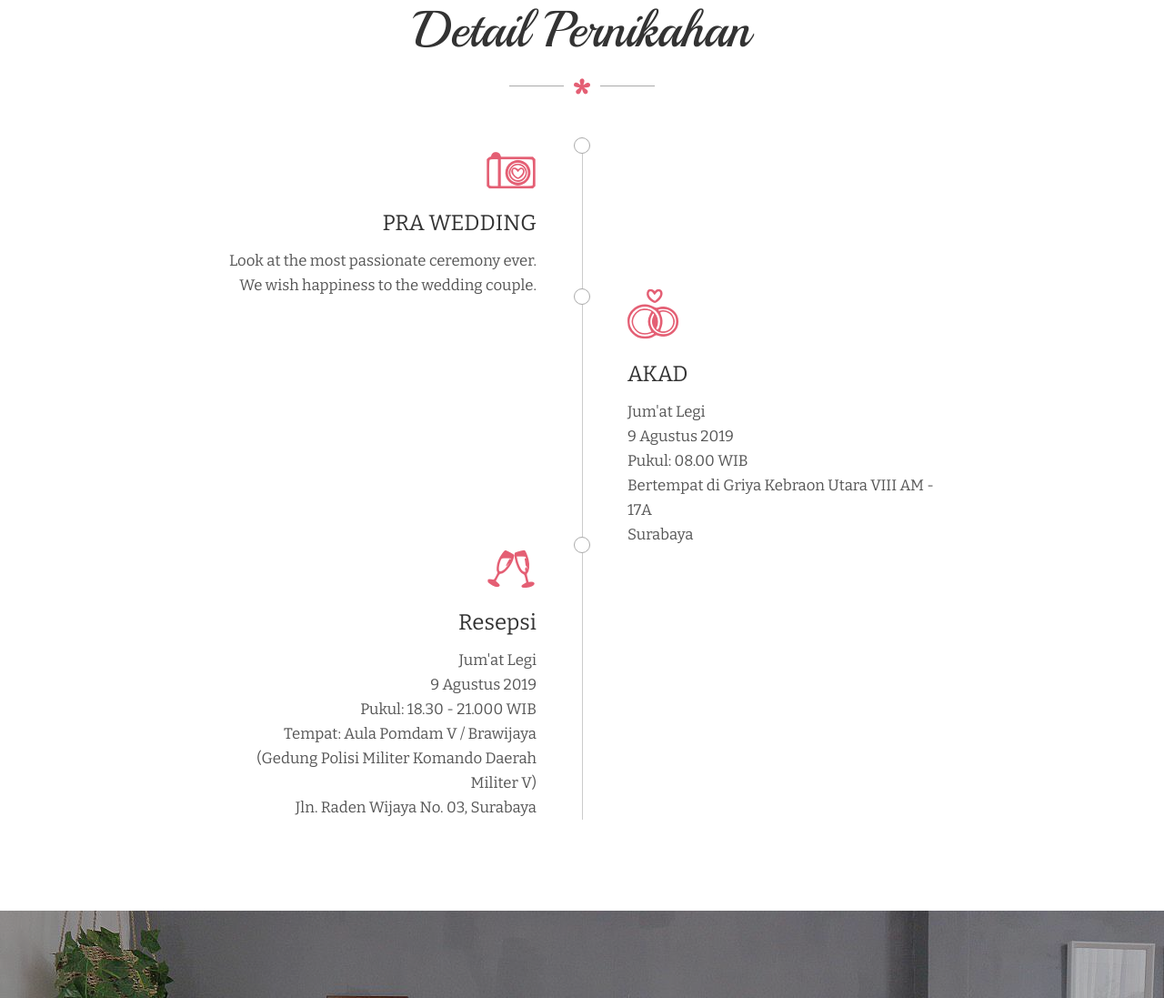
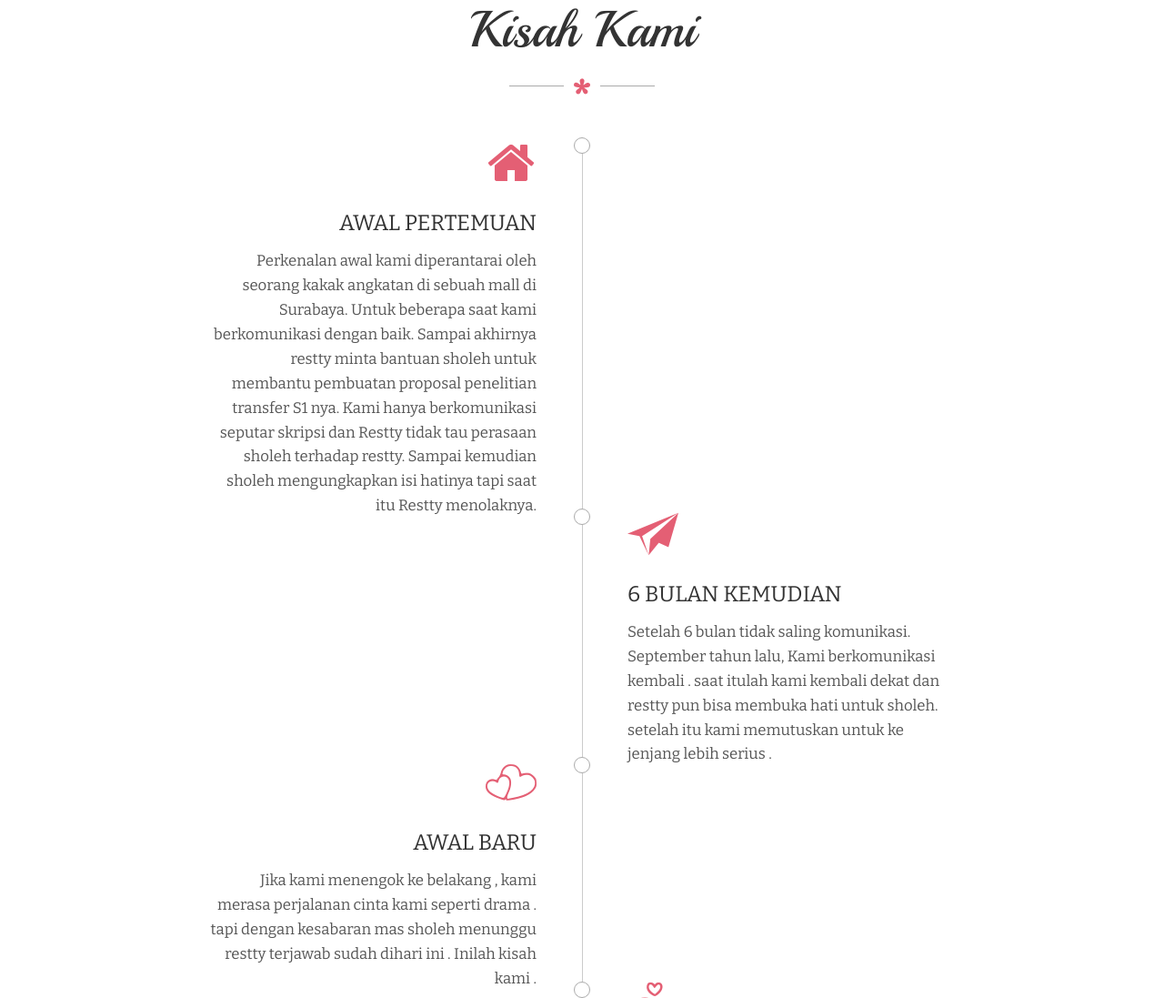
Before and after one commit to sholeh-and-restty-wedding/wedding, a plain HTML site: page index.html in a window 1280 px wide. Shown: the part 1795-2892 px from the top of the page at 91% size. Drawn offline with nearby package versions, Linux system fonts and the light colour scheme; some packages are replaced by stand-ins of ours.

Commit message:
our story

```diff
--- a/01-homepage/css/styles.css
+++ b/01-homepage/css/styles.css
@@ -277,7 +277,7 @@ header .main-menu li.drop-down a.mouseover + ul.drop-down-menu{ display: block;
 --------------------------------- */
 
 .counter-area{ position: relative; z-index: 1;
-	background-image: url(../../images/counter-1-1600x600.jpg); background-size: cover; color: #fff; }
+	background-image: url(../../real-image/11.jpeg); background-size: cover; color: #fff; }
 
 .counter-area:after{ content:''; position: absolute; top: 0; bottom: 0; left: 0; right: 0;
 	z-index: -1; background: rgba(0,0,0,.3); }
--- a/index.html
+++ b/index.html
@@ -107,16 +107,30 @@
 				<div class="col-sm-10">
 
 					<div class="heading">
-						<h2 class="title">Detail Pernikahan</h2>
+						<h2 class="title">Kisah Kami</h2>
 						<span class="heading-bottom"><i class="icon icon-star"></i></span>
 					</div>
 
 					<div class="wedding-details margin-bottom">
 
 						<div class="w-detail left">
-							<i class="icon icon-camera"></i>
-							<h4 class="title">PRA WEDDING</h4>
-							<p>Look at the most passionate ceremony ever. We wish happiness to the wedding couple.</p>
+							<i class="icon icon-home"></i>
+							<h4 class="title">AWAL PERTEMUAN</h4>
+							<p>Perkenalan awal kami diperantarai oleh seorang kakak angkatan di sebuah mall di Surabaya. Untuk beberapa saat kami berkomunikasi dengan baik. Sampai akhirnya restty minta bantuan sholeh untuk membantu pembuatan proposal penelitian transfer S1 nya. Kami hanya berkomunikasi seputar skripsi dan Restty tidak tau perasaan sholeh terhadap restty. Sampai kemudian sholeh mengungkapkan isi hatinya tapi saat itu Restty menolaknya.
+							</p>
+						</div><!-- w-detail -->
+
+						<div class="w-detail right">
+							<i class="icon icon-email-plane"></i>
+							<h4 class="title">6 BULAN KEMUDIAN</h4>
+							<p>Setelah 6 bulan tidak saling komunikasi. September tahun lalu, Kami berkomunikasi kembali . saat itulah kami kembali dekat dan restty pun bisa membuka hati untuk sholeh. setelah itu kami memutuskan untuk ke jenjang lebih serius .
+							</p>
+						</div><!-- w-detail -->
+
+						<div class="w-detail left">
+							<i class="icon icon-heart"></i>
+							<h4 class="title">AWAL BARU</h4>
+							<p>Jika kami menengok ke belakang , kami merasa perjalanan cinta kami seperti drama . tapi dengan kesabaran mas sholeh menunggu restty terjawab sudah dihari ini . Inilah kisah kami .</p>
 						</div><!-- w-detail -->
 
 						<div class="w-detail right">
@@ -131,7 +145,7 @@
 
 						<div class="w-detail left">
 							<i class="icon icon-wine-glass"></i>
-							<h4 class="title">Resepsi</h4>
+							<h4 class="title">RESEPSI</h4>
 							<p>Jum'at Legi</p>
 							<p>9 Agustus 2019</p>
 							<p>Pukul: 18.30 - 21.000 WIB</p>
```
Also changed, not shown: real-image/11.jpeg (added).
